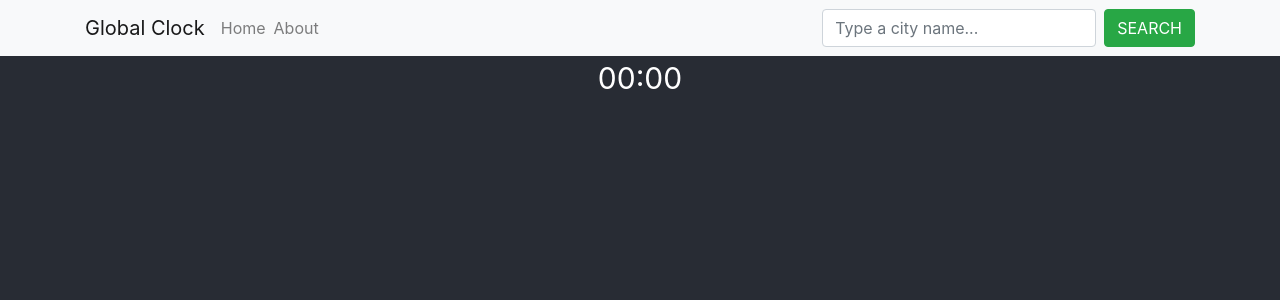
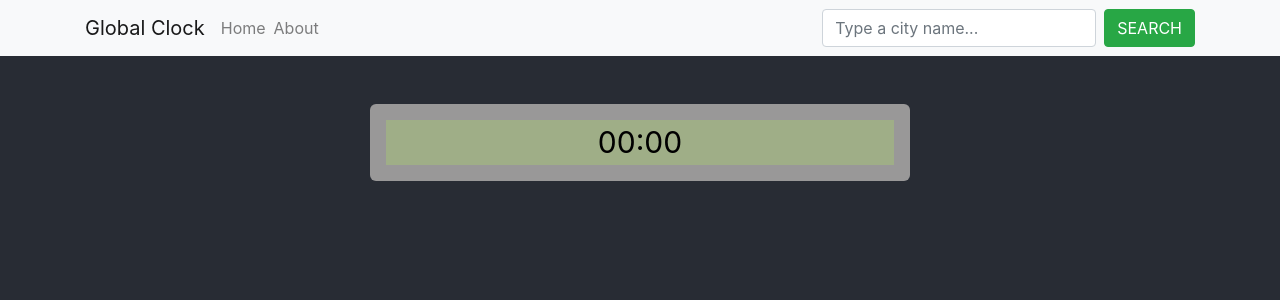
Before and after one commit to souzasmatheus/react-global-clock, a React (Create React App) app: page /#/ in a window 1280 px wide. Shown: the top 300 px of the page. Built offline with nearby package versions, Linux system fonts and the light colour scheme.

Commit message:
Start styling clock component

```diff
--- a/src/App.css
+++ b/src/App.css
@@ -6,8 +6,17 @@ body {
   text-align: center;
 }
 
+.clockBorder {
+  background-color: rgb(153, 152, 152);
+  border-radius: 6px;
+}
+
+.clockDisplay {
+  background-color: #9FAE87;
+}
+
 span {
-  color: white;
+  color: #000000;
   font-size: 30px;
 
 }
--- a/src/App.js
+++ b/src/App.js
@@ -75,8 +75,12 @@ class App extends Component {
     return (
       <div className="App">
         <Menu onSearch={this.getCityTime}/>
-        <Routes hour={this.state.hour}
-        minute={this.state.minute}/>
+        <div className="container mt-5">
+          <div className="row justify-content-center">
+            <Routes hour={this.state.hour}
+            minute={this.state.minute}/>
+          </div>
+        </div>
       </div>
     );
   }
--- a/src/templates/clock.jsx
+++ b/src/templates/clock.jsx
@@ -2,12 +2,18 @@ import React from 'react'
 import PropTypes from 'prop-types'
 
 const Clock = ({hour=0, minute=0, ampm=' '}) => (
-    <div>
-        <span>{(hour > 9) ? hour : '0' + hour}:</span>
-        <span>{(minute > 9) ? minute : '0' + minute}</span>
-        <span> </span>
-        <span>{ampm}</span>
+
+    <div className="col-6">
+        <div className="clockBorder p-3">
+            <div className="clockDisplay">
+                <span>{(hour > 9) ? hour : '0' + hour}:</span>
+                <span>{(minute > 9) ? minute : '0' + minute}</span>
+                <span> </span>
+                <span>{ampm}</span>
+            </div>
+        </div>
     </div>
+
 )
 
 Clock.propTypes = {
```
